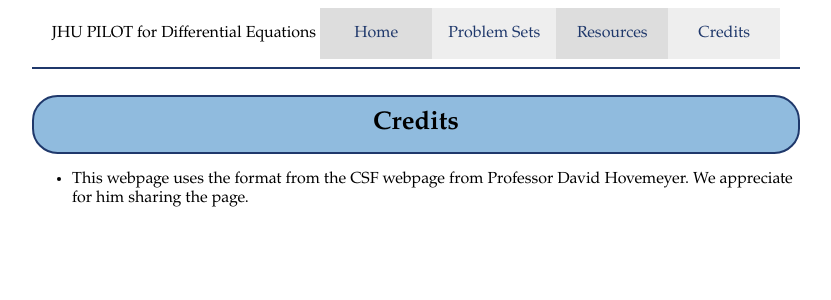
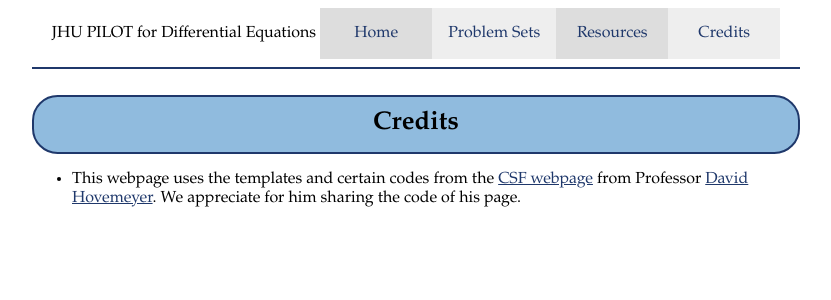
Before and after one commit to JHU-ODE-PILOT/SP25, a Jekyll site: the page built from credits.md, in a window 1280 px wide. Shown: the top 300 px of the page, without its empty margins (224-1055 px from the left). Built offline with Jekyll 4.4.1, drawn with Linux system fonts in a browser that asks for light colours.

Commit message:
Added the credits

```diff
--- a/credits.md
+++ b/credits.md
@@ -4,4 +4,4 @@ title: "Credits"
 category: "credits"
 ---
 
-- This webpage uses the format from the CSF webpage from Professor David Hovemeyer. We appreciate for him sharing the page.
+- This webpage uses the templates and certain codes from the [CSF webpage](https://jhucsf.github.io/fall2024/index.html) from Professor [David Hovemeyer](https://www.cs.jhu.edu/~daveho/). We appreciate for him sharing the code of his page.
```
Also changed, not shown: index.md (+1 -1 lines).
